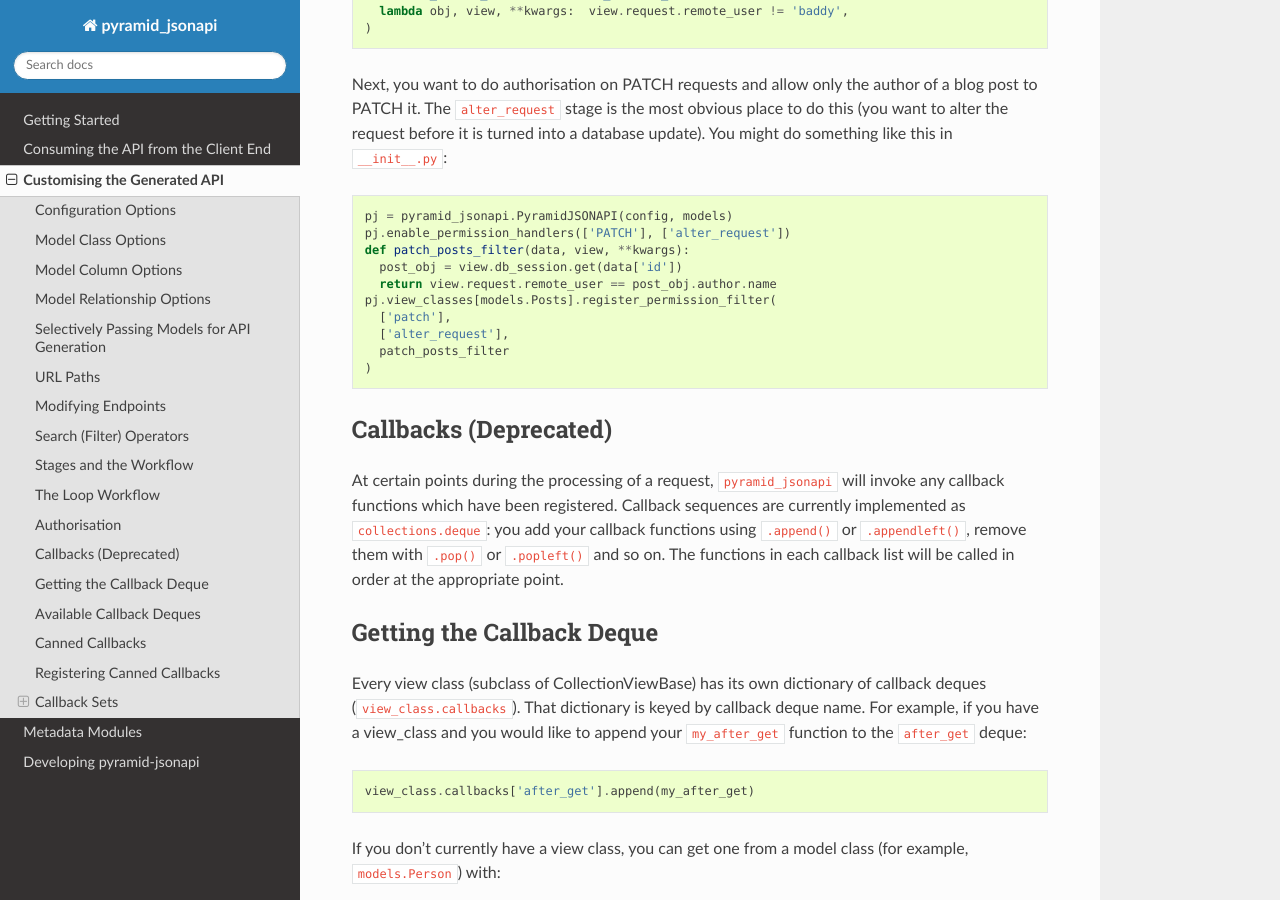
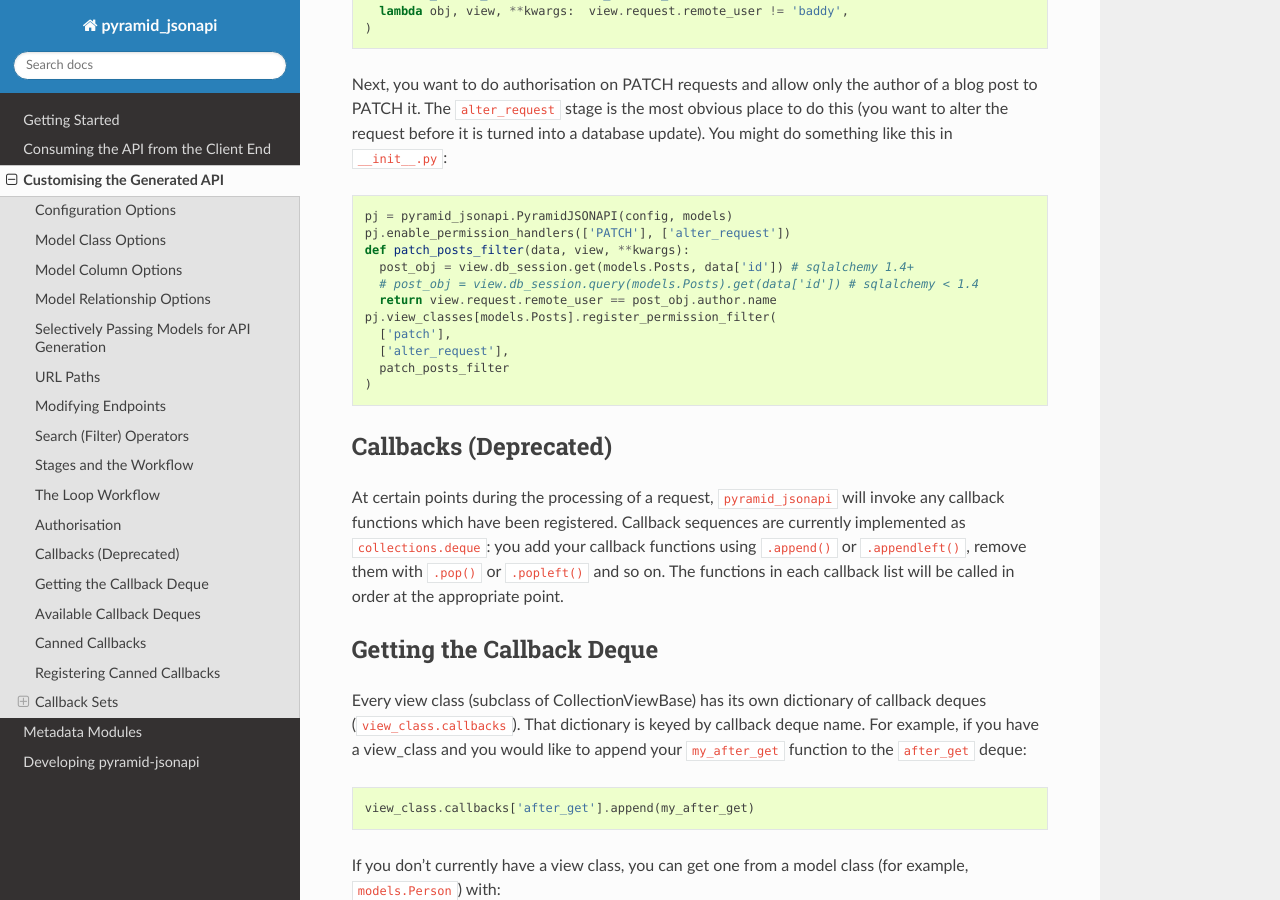
Before and after one commit to colinhiggs/pyramid-jsonapi, a Sphinx documentation site: the page built from docs/source/customisation.rst, in a window 1280 px wide and 900 px high, scrolled down 7815 px. Built offline with Sphinx 7.4.7 and the Read the Docs theme 2.0.0, drawn with Linux system fonts in a browser that asks for light colours; pages that are not in the unit, such as notebooks, are missing from menus.

Commit message:
fix example

```diff
--- a/docs/source/customisation.rst
+++ b/docs/source/customisation.rst
@@ -388,7 +388,8 @@
   pj = pyramid_jsonapi.PyramidJSONAPI(config, models)
   pj.enable_permission_handlers(['PATCH'], ['alter_request'])
   def patch_posts_filter(data, view, **kwargs):
-    post_obj = view.db_session.get(data['id'])
+    post_obj = view.db_session.get(models.Posts, data['id']) # sqlalchemy 1.4+
+    # post_obj = view.db_session.query(models.Posts).get(data['id']) # sqlalchemy < 1.4
     return view.request.remote_user == post_obj.author.name
   pj.view_classes[models.Posts].register_permission_filter(
     ['patch'],
```
